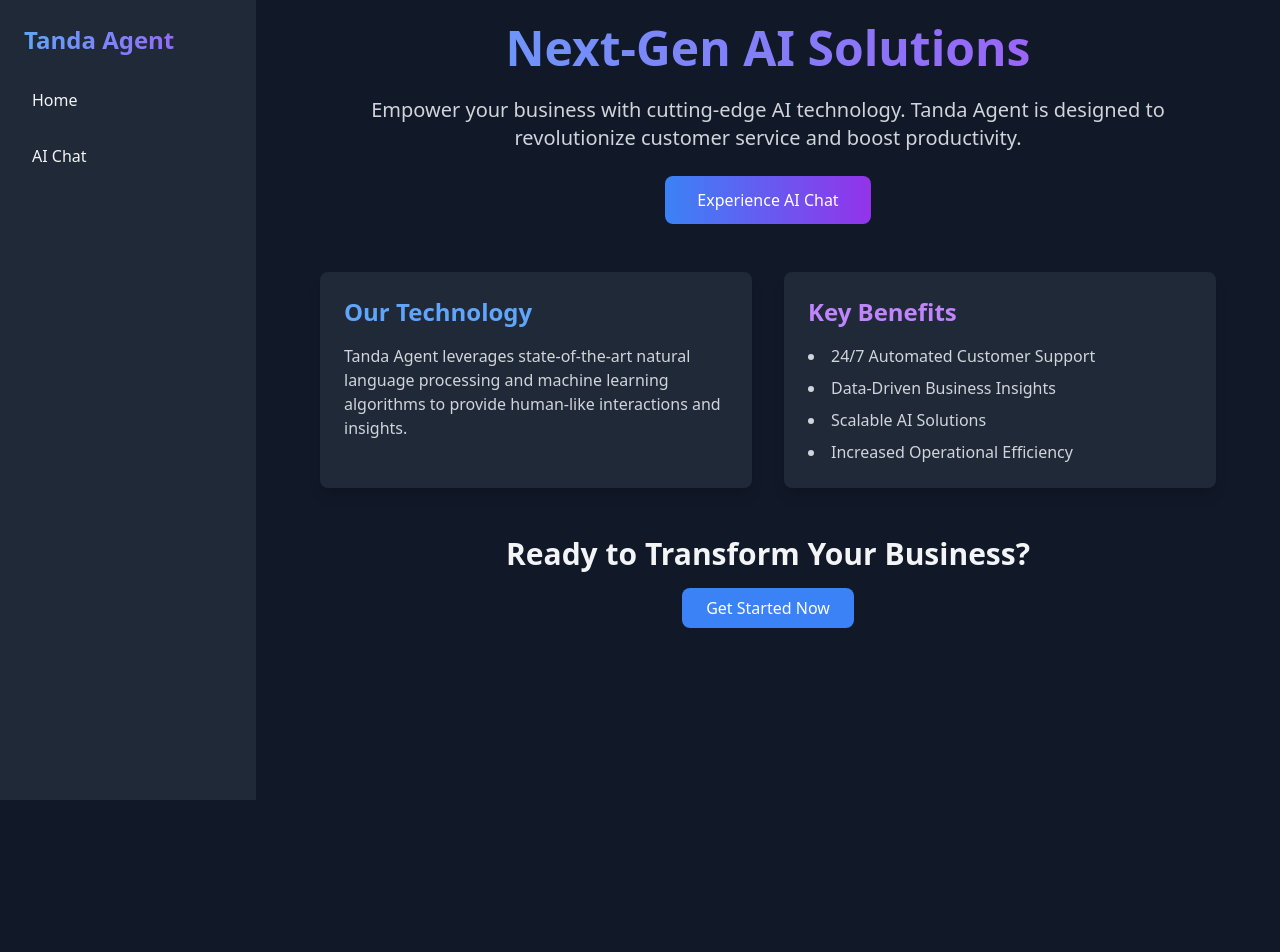
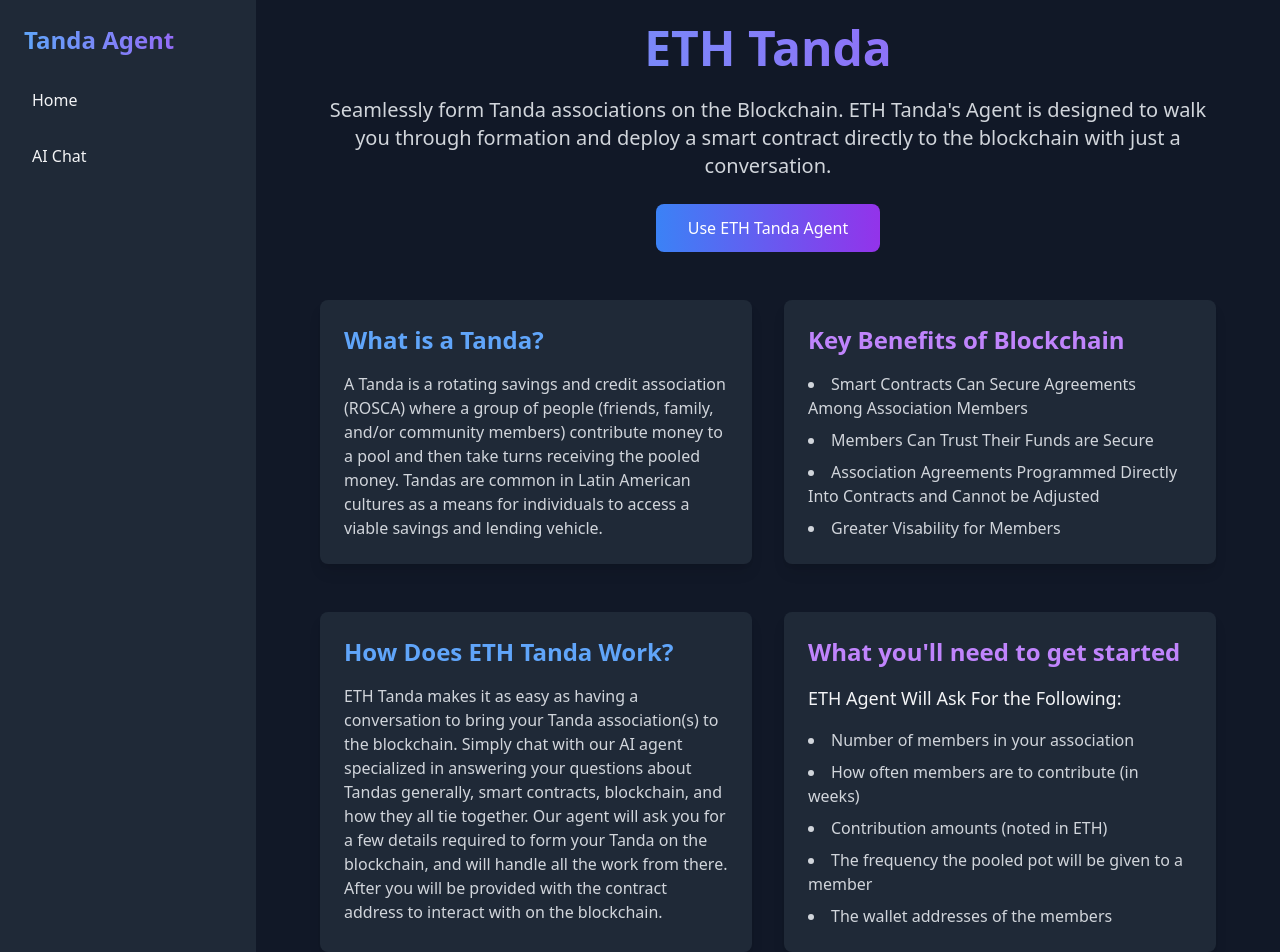
Before and after one commit to PatrickCoop12/eth_tanda, a Next.js app in the folder Frontend/eth_tanda/: page / in a window 1280 px wide. Shown: the top 952 px of the page. Before the commit the page ends 800 px from the top, so only its background shows below. Built offline with nearby package versions, Linux system fonts and the light colour scheme.

Commit message:
Updated frontend website content from placeholder content and altered AI Agent prompt.

```diff
--- a/Frontend/eth_tanda/app/page.tsx
+++ b/Frontend/eth_tanda/app/page.tsx
@@ -5,41 +5,70 @@ export default function Home() {
       <div className="space-y-12 max-w-4xl mx-auto">
         <section className="text-center space-y-6">
           <h1 className="text-5xl font-bold bg-gradient-to-r from-blue-400 to-purple-500 text-transparent bg-clip-text">
-          Next-Gen AI Solutions
+            ETH Tanda
           </h1>
           <p className="text-xl text-gray-300">
-          Empower your business with cutting-edge AI technology. Tanda Agent is designed to revolutionize customer
-          service and boost productivity.
+            Seamlessly form Tanda associations on the Blockchain. ETH
+            Tanda's Agent is designed to walk you through formation and deploy
+            a smart contract directly to the blockchain with just a conversation.
           </p>
           <Link
               href="/tanda-agent"
               className="inline-block bg-gradient-to-r from-blue-500 to-purple-600 text-white px-8 py-3 rounded-lg hover:from-blue-600 hover:to-purple-700 transition-all duration-200 transform hover:scale-105"
           >
-          Experience AI Chat
+            Use ETH Tanda Agent
           </Link>
         </section>
 
         <section className="grid md:grid-cols-2 gap-8">
           <div className="bg-gray-800 p-6 rounded-lg shadow-lg hover:shadow-xl transition-shadow duration-200">
-          <h2 className="text-2xl font-semibold mb-4 text-blue-400">Our Technology</h2>
+            <h2 className="text-2xl font-semibold mb-4 text-blue-400">What is a Tanda?</h2>
             <p className="text-gray-300">
-            Tanda Agent leverages state-of-the-art natural language processing and machine learning algorithms to
-            provide human-like interactions and insights.
+              A Tanda is a rotating savings and credit association (ROSCA) where a
+              group of people (friends, family, and/or community members) contribute money
+              to a pool and then take turns receiving the pooled money. Tandas are common in
+              Latin American cultures as a means for individuals to access a viable savings
+              and lending vehicle.
             </p>
           </div>
           <div className="bg-gray-800 p-6 rounded-lg shadow-lg hover:shadow-xl transition-shadow duration-200">
-          <h2 className="text-2xl font-semibold mb-4 text-purple-400">Key Benefits</h2>
+            <h2 className="text-2xl font-semibold mb-4 text-purple-400">Key Benefits of Blockchain</h2>
             <ul className="list-disc list-inside text-gray-300 space-y-2">
-            <li>24/7 Automated Customer Support</li>
-            <li>Data-Driven Business Insights</li>
-            <li>Scalable AI Solutions</li>
-            <li>Increased Operational Efficiency</li>
+              <li>Smart Contracts Can Secure Agreements Among Association Members</li>
+              <li>Members Can Trust Their Funds are Secure</li>
+              <li>Association Agreements Programmed Directly Into Contracts and Cannot be Adjusted</li>
+              <li>Greater Visability for Members</li>
+            </ul>
+          </div>
+        </section>
+
+        <section className="grid md:grid-cols-2 gap-8">
+          <div className="bg-gray-800 p-6 rounded-lg shadow-lg hover:shadow-xl transition-shadow duration-200">
+            <h2 className="text-2xl font-semibold mb-4 text-blue-400">How Does ETH Tanda Work?</h2>
+            <p className="text-gray-300">
+              ETH Tanda makes it as easy as having a conversation to bring your Tanda association(s) to the blockchain.
+              Simply chat with our AI agent specialized in answering your questions about Tandas generally, smart
+              contracts,
+              blockchain, and how they all tie together. Our agent will ask you for a few details required to form your
+              Tanda on the blockchain, and will handle all the work from there. After you will be provided with
+              the contract address to interact with on the blockchain.
+            </p>
+          </div>
+          <div className="bg-gray-800 p-6 rounded-lg shadow-lg hover:shadow-xl transition-shadow duration-200">
+            <h2 className="text-2xl font-semibold mb-4 text-purple-400">What you'll need to get started</h2>
+            <p className="text-lg mb-4">ETH Agent Will Ask For the Following:</p>
+            <ul className="list-disc list-inside text-gray-300 space-y-2">
+              <li>Number of members in your association</li>
+              <li>How often members are to contribute (in weeks)</li>
+              <li>Contribution amounts (noted in ETH)</li>
+              <li>The frequency the pooled pot will be given to a member</li>
+              <li>The wallet addresses of the members</li>
             </ul>
           </div>
         </section>
 
         <section className="text-center">
-        <h2 className="text-3xl font-bold mb-4">Ready to Transform Your Business?</h2>
+          <h2 className="text-3xl font-bold mb-4">Ready to Form Your Tanda Association?</h2>
           <Link
               href="/tanda-agent"
               className="inline-block bg-blue-500 text-white px-6 py-2 rounded-lg hover:bg-blue-600 transition-colors duration-200"
```
Also changed, not shown: 2 other files (tests, documents, lock files or other folders). Lines whose indentation alone changed are shown as unchanged.
